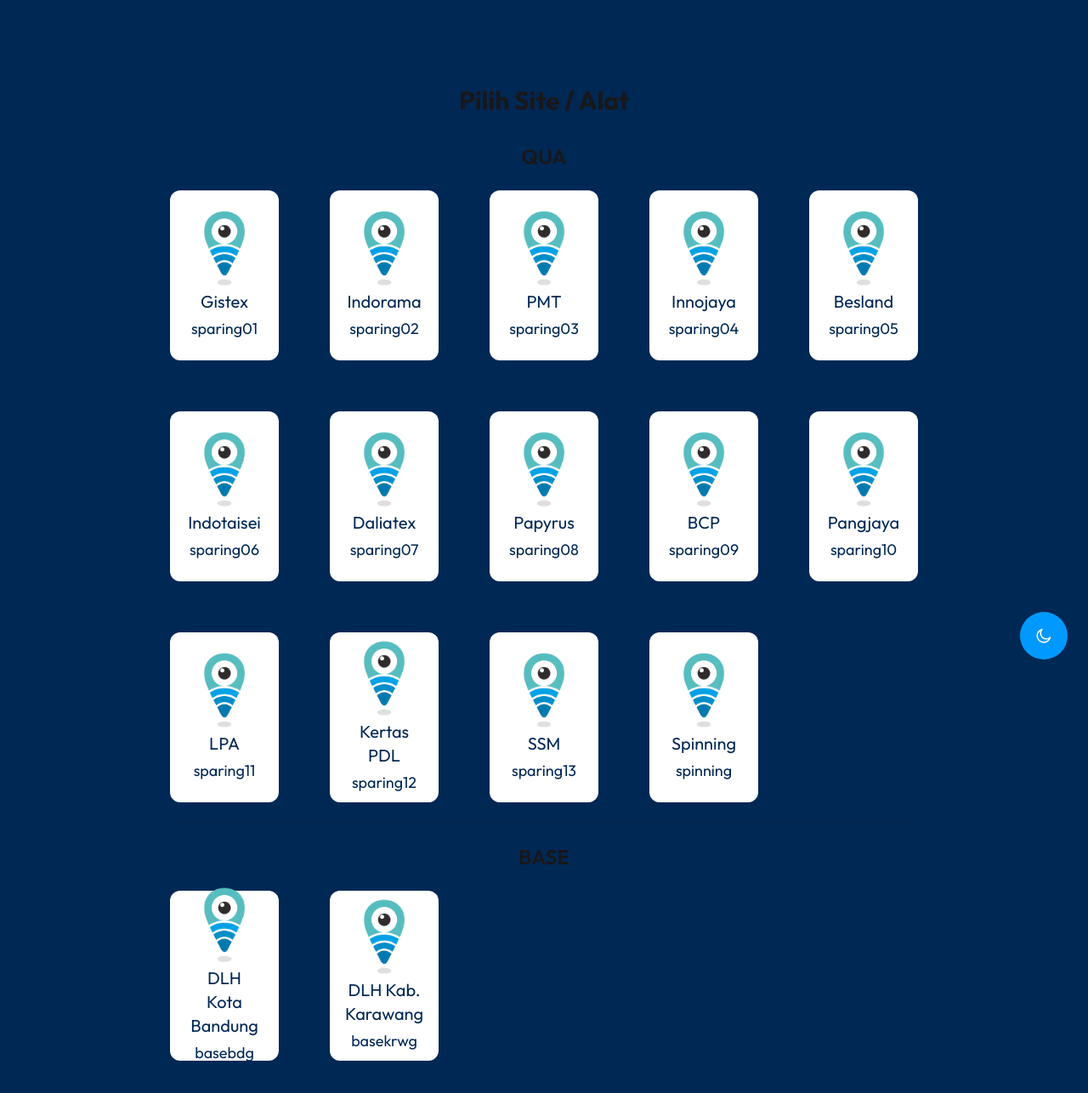
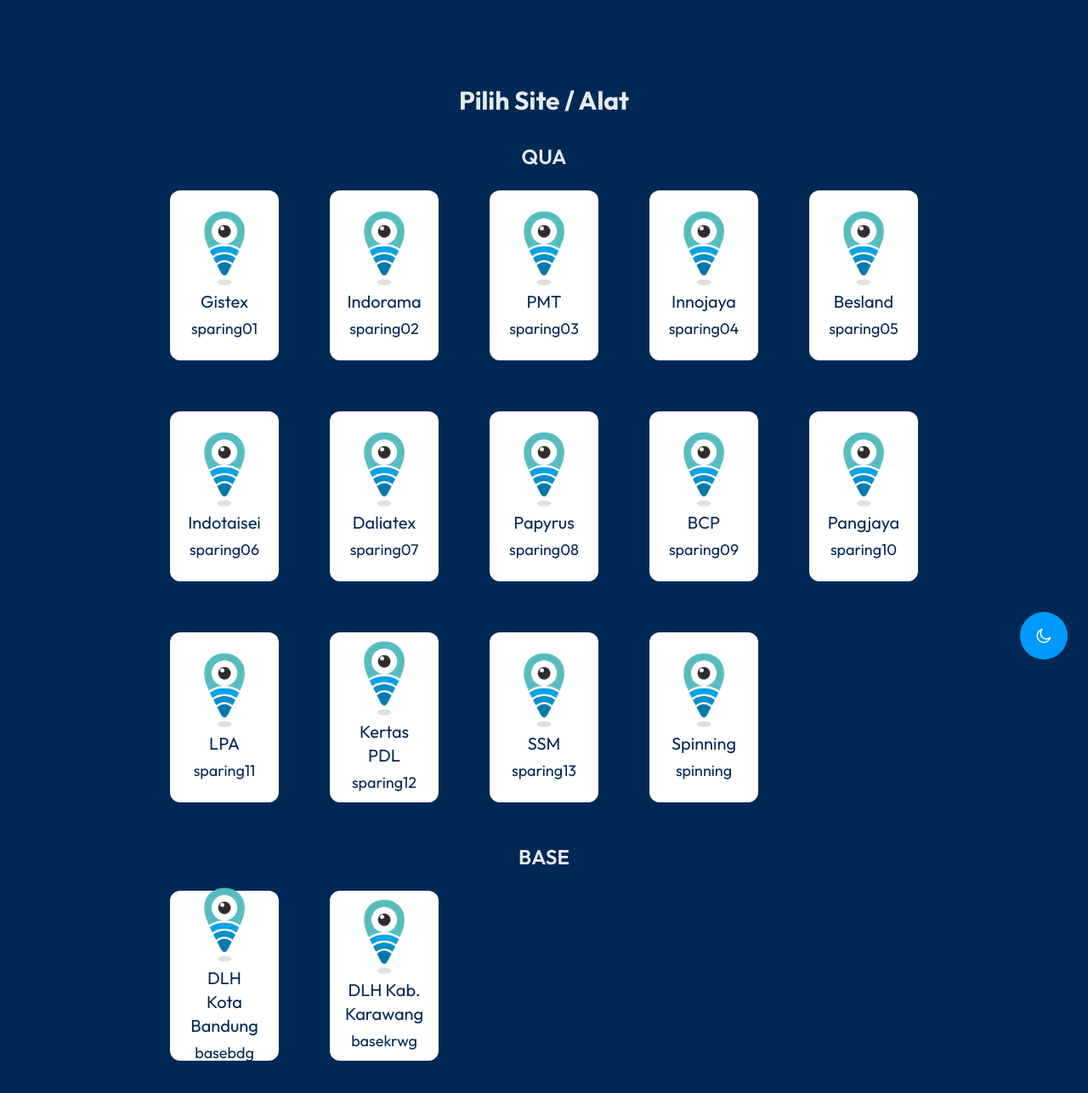
Before and after one commit to ITSensync/sensync-mt-dashboard, a Next.js app: page /device in a window 1280 px wide. Shown: the top 1286 px of the page at 85% size. Built offline with nearby package versions, Linux system fonts and the light colour scheme.

Commit message:
fix: text color

```diff
--- a/src/app/(full-width-pages)/device/page.tsx
+++ b/src/app/(full-width-pages)/device/page.tsx
@@ -99,11 +99,11 @@
 export default function ChooseDevice() {
   return (
     <div className="flex flex-col items-center justify-center">
-      <p className="text-3xl font-bold mb-8 text-center">Pilih Site / Alat</p>
-      <p className="text-2xl font-semibold mb-6">QUA</p>
+      <p className="text-3xl font-bold mb-8 text-center text-white/90">Pilih Site / Alat</p>
+      <p className="text-2xl font-semibold text-white/90 mb-6">QUA</p>
       <ListCard list={listSparing} />
       <div className="divider"></div>
-      <p className="text-2xl font-semibold mb-6">BASE</p>
+      <p className="text-2xl font-semibold text-white/90 mb-6">BASE</p>
       <ListCard list={listBase} />
     </div>
   );
```
